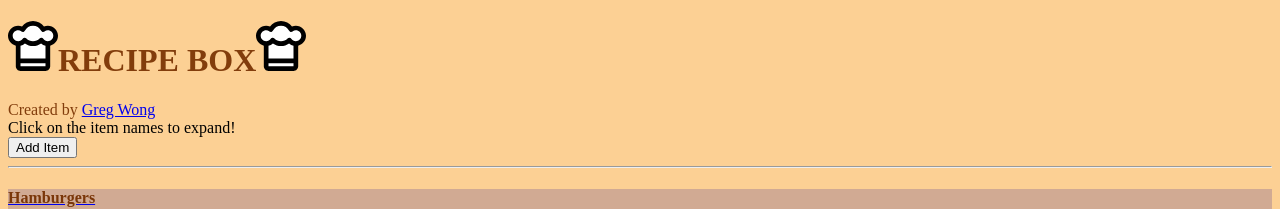
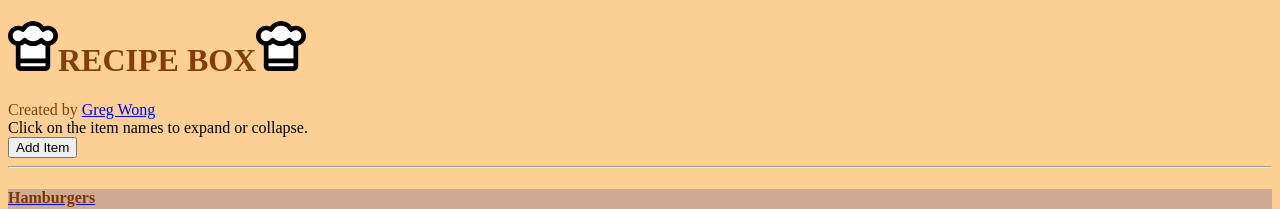
Before and after one commit to gregorywong/recipe-box, a React app: page / in a window 1280 px wide. Shown: the top 209 px of the page. Built offline with nearby package versions, Linux system fonts and the light colour scheme; a web font is replaced by a local one.

Commit message:
Changed intro message

```diff
--- a/src/App.jsx
+++ b/src/App.jsx
@@ -59,7 +59,7 @@ export default class App extends React.Component {
         </header>
         <div className="row justify-content-center">
           <div className="col-12 text-center pb-2">
-            Click on the item names to expand!
+            Click on the item names to expand or collapse.
           </div>
           <div className="col-12 text-center">
             <button className="btn btn-primary">Add Item</button>
```
